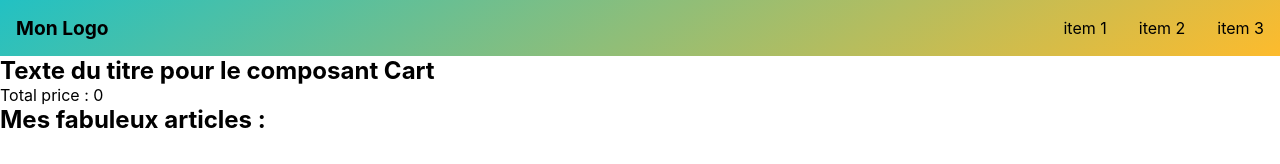
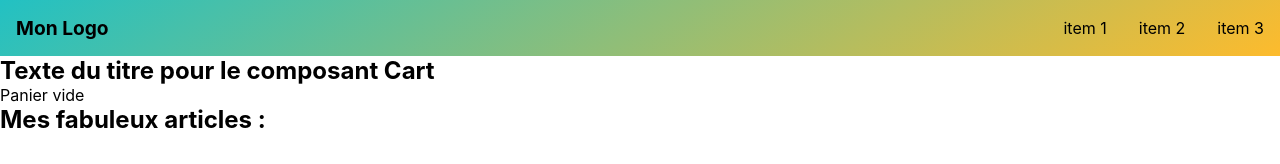
Before and after one commit to NoCared/boutique, a React (Create React App) app: page / in a window 1280 px wide. Shown: the top 164 px of the page. Built offline with nearby package versions, Linux system fonts and the light colour scheme.

Commit message:
ADD - Affichage "panier vide" quand le panier est vide

```diff
--- a/src/components/Cart/Cart.js
+++ b/src/components/Cart/Cart.js
@@ -18,7 +18,7 @@ const Cart = (props) => {
                 }
             </div>
             <p>
-                Total price : {props.panierCost}
+                {props.panierCost === 0 ? "Panier vide" : "Total price : " + props.panierCost}
             </p>
         </section>
     )
```
